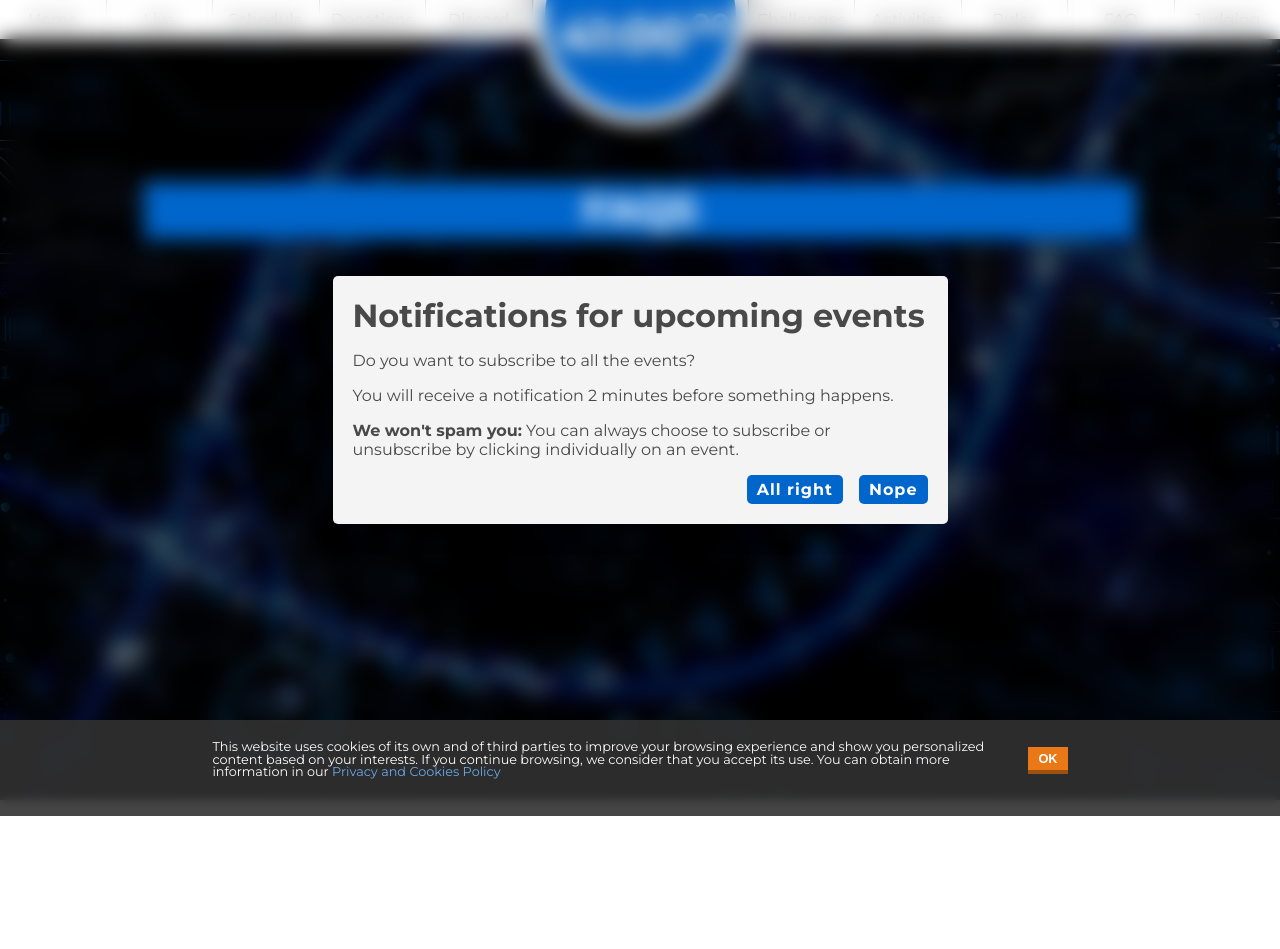
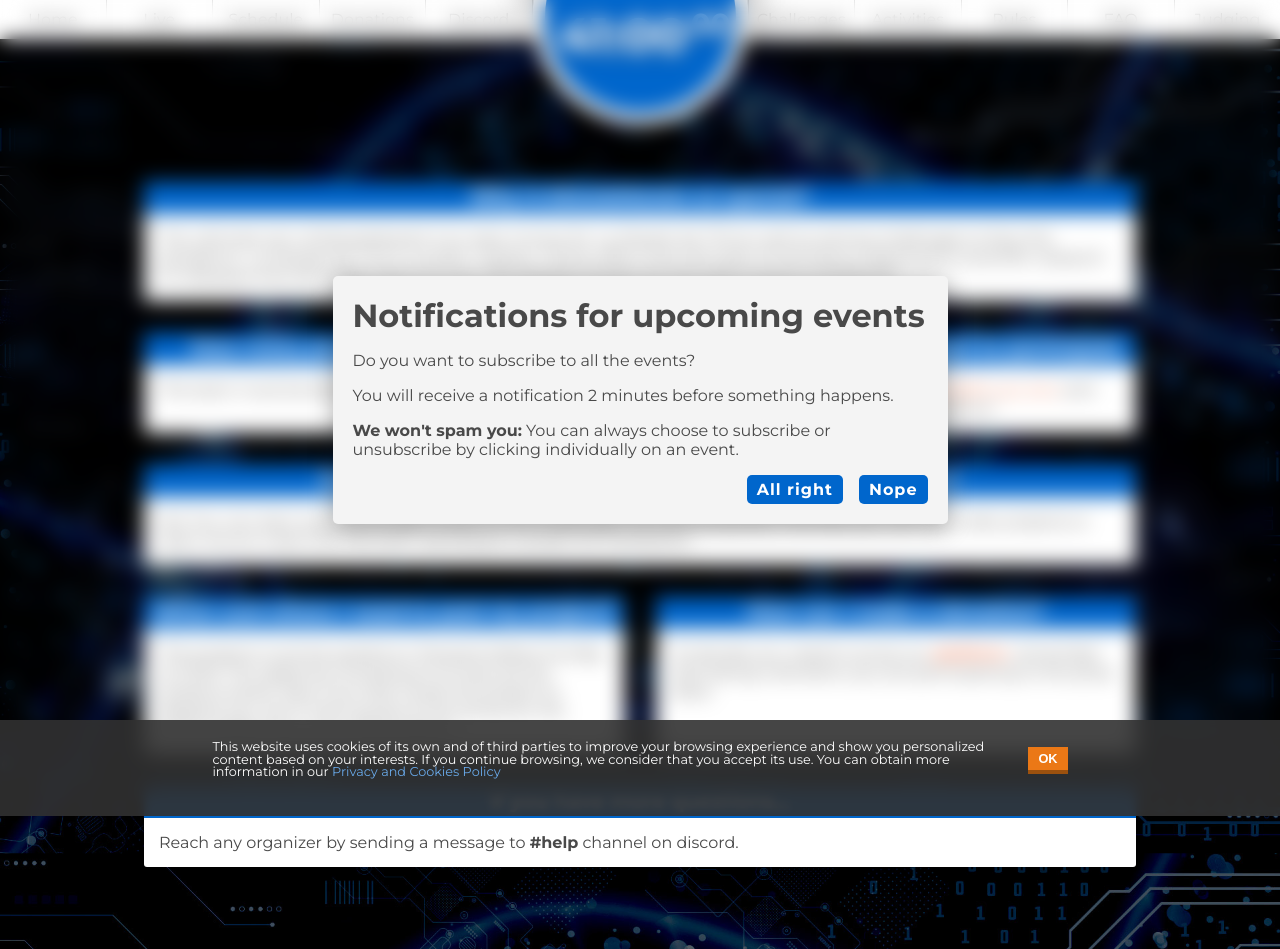
Before and after one commit to EncryptEx/bits-live, a Vue app: page /faq in a window 1280 px wide. Before the commit the page ends 800 px from the top, so only its background shows below. Built offline with nearby package versions, Linux system fonts and the light colour scheme.

Commit message:
added FAQs

```diff
--- a/src/views/FAQ.vue
+++ b/src/views/FAQ.vue
@@ -2,7 +2,46 @@
   <div id="faq" class="under-header padding-bottom">
     <div class="container">
       <div class="panel large">
-        <h1 class="activity-title">FAQs</h1>
+        <h1>Why is bitsxlaMarato so special?</h1>
+        <div>
+          <p class="margin-bottom">The ultimate aim of bitsxlaMarató is to raise money for La Marató de TV3 as well as solving challenges to face the pandemic. La Marató de TV3 is a public Catalan charity effort that allocates all donations obtained to scientific research on diseases that still today have no cure. The disease chosen for this year’s event is COVID-19.</p>
+        </div>
+      </div>
+      <div class="panel">
+        <h1>How many people can make a team?</h1>
+        <div>
+          <p class="margin-bottom">The team must be between 1 and 5 people.</p>
+        </div>
+      </div>
+      <div class="panel">
+        <h1>I'm not registered and I want to participate</h1>
+        <div>
+          <p class="margin-bottom">Please send a mail to <a href="mailto:bitsxlamarato@fib.upc.edu" target="_blank">bitsxlamarato@fib.upc.edu</a> and we will give you a spot in our hackathon!</p>
+        </div>
+      </div>
+      <div class="panel large">
+        <h1>Does the code need to be 100% deveopled in the hackathon?</h1>
+        <div>
+          <p class="margin-bottom">No! You can start working straight away on the challenges we have proposed. And also you can use, code, projects or open source code that has been developed outside the hackathon.</p>
+        </div>
+      </div>
+      <div class="panel">
+        <h1>When and where I need to post my project?</h1>
+        <div>
+          <p class="margin-bottom">The projects must be posted on Devpost before Sunday at 12:00. The objective of posting is to have all the projects saved. Also if you don't post the project to devpost you won't have access to the prices (or the ECTS credits if you are a FIB student).</p>
+        </div>
+      </div>
+      <div class="panel">
+        <h1>How can I make a donation?</h1>
+        <div>
+          <p class="margin-bottom">To donate you need to acces our <b><a href="https://www.fib.upc.edu/la-marato/donatiu.html" target="_blank">platform</a></b>, remember that doing a donation you are participating to the pizza draw.</p>
+        </div>
+      </div>
+      <div class="panel large">
+        <h1>If you have more questions...</h1>
+        <div>
+          <p class="margin-bottom">Reach any organizer by sending a message to <b>#help</b> channel on discord.</p>
+        </div>
       </div>
     </div>
   </div>
```
